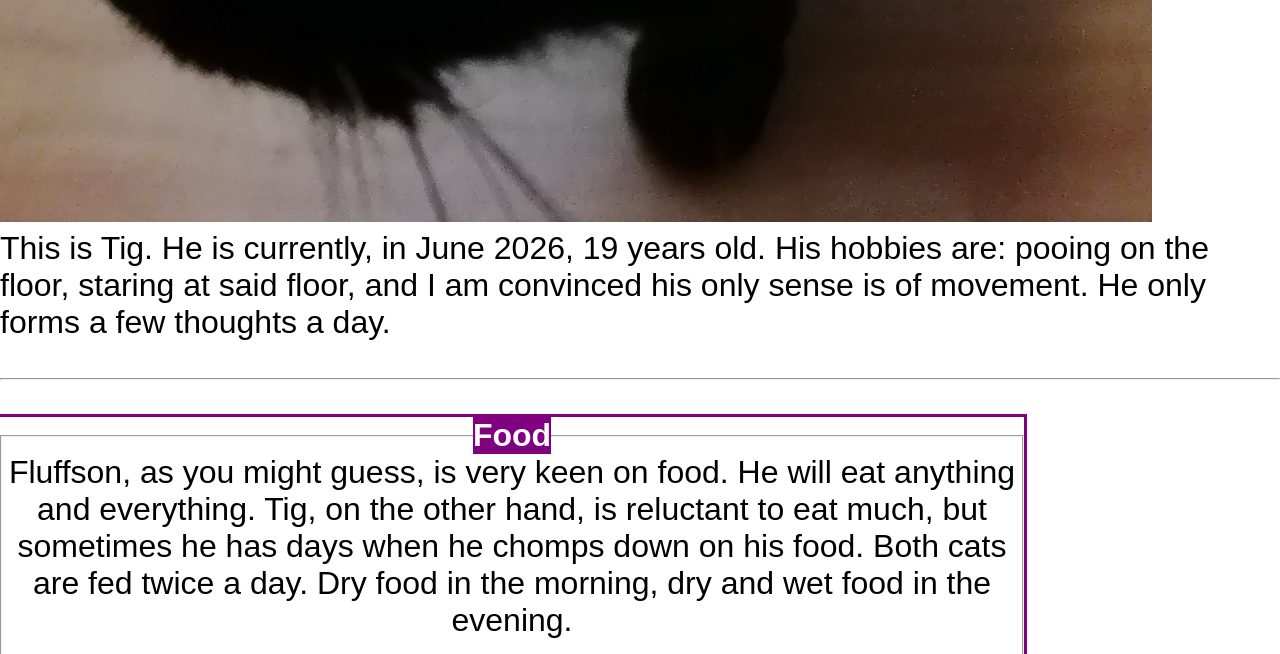
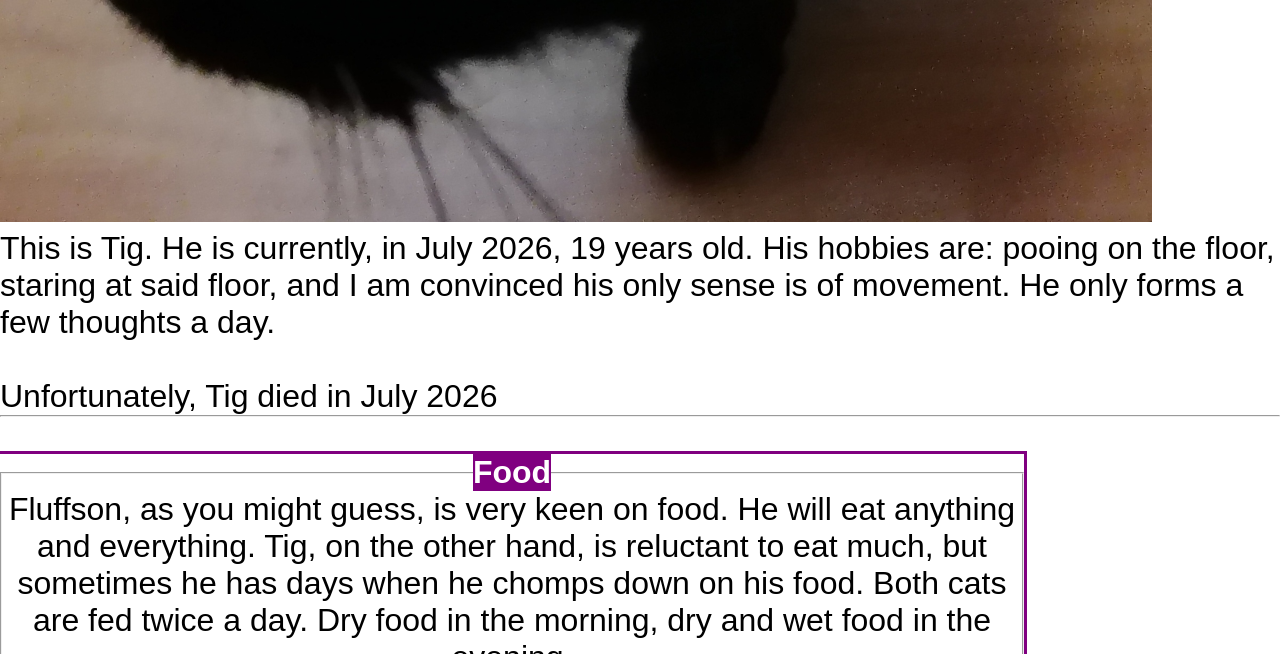
Before and after one commit to WebDesignerCameron/fluffson-and-tig, a plain HTML site: page index.html in a window 1280 px wide. Shown: the part 3336-3990 px from the top of the page. Drawn offline with Linux system fonts and the light colour scheme.

Commit message:
I dont want to talk about it

```diff
--- a/index.html
+++ b/index.html
@@ -19,7 +19,8 @@
         <p>This is Fluffson. At the time of making this website, he is 16 years old. He loves eating and is very fat and social. His mum's name was Princess Flufferkins, and therefore he is King Fluffson I of fluffiness. </p><br>
         <h3>Tig</h3>
         <img src="./assets/image/tig.jpg"><br>
-        <p>This is Tig. He is currently, in June 2026, 19 years old. His hobbies are: pooing on the floor, staring at said floor, and I am convinced his only sense is of movement. He only forms a few thoughts a day.</p><br>
+        <p>This is Tig. He is currently, in July 2026, 19 years old. His hobbies are: pooing on the floor, staring at said floor, and I am convinced his only sense is of movement. He only forms a few thoughts a day.</p><br>
+        Unfortunately, Tig died in July 2026
         <hr><br>
         <form action="">
             <fieldset>
```
